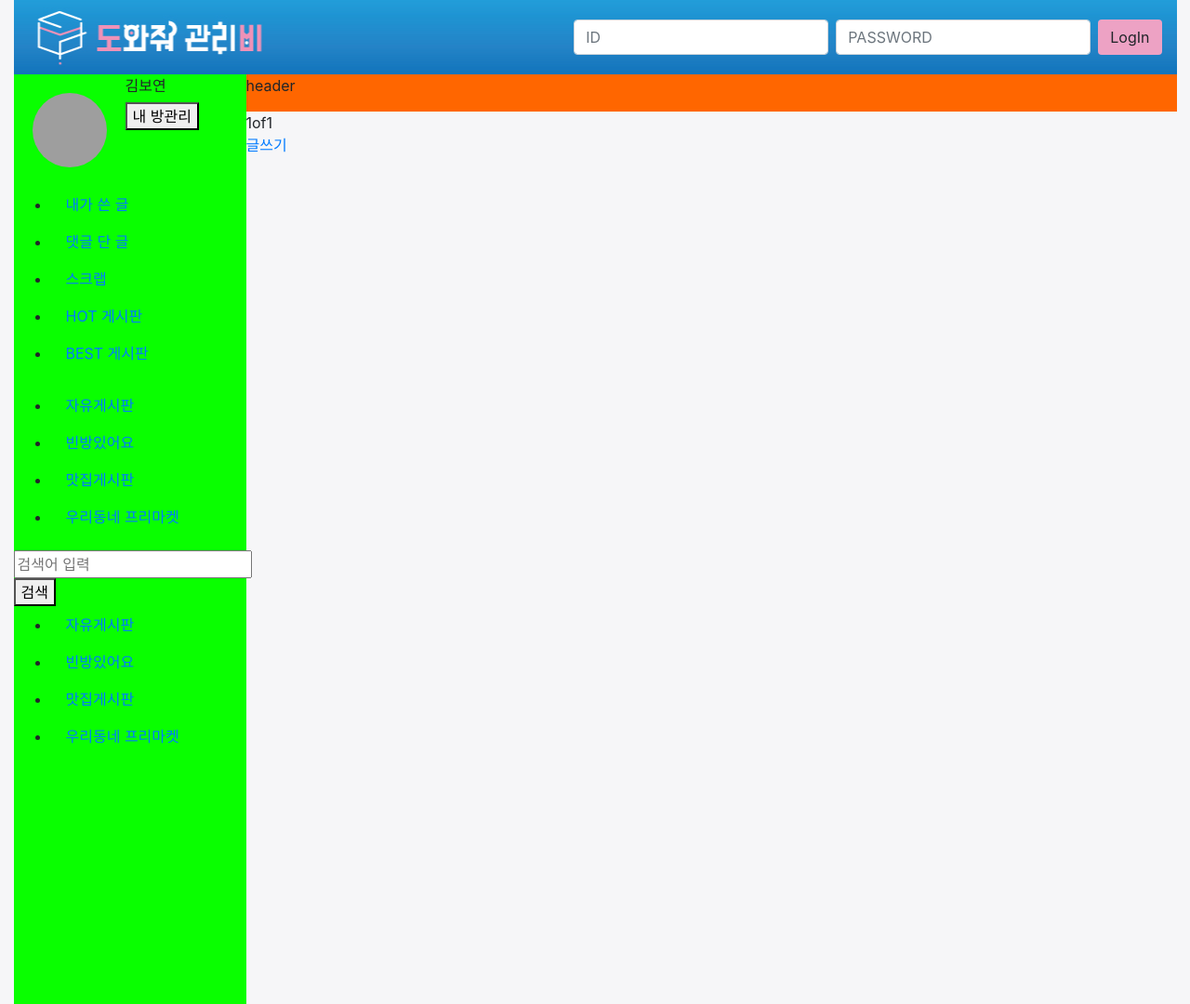
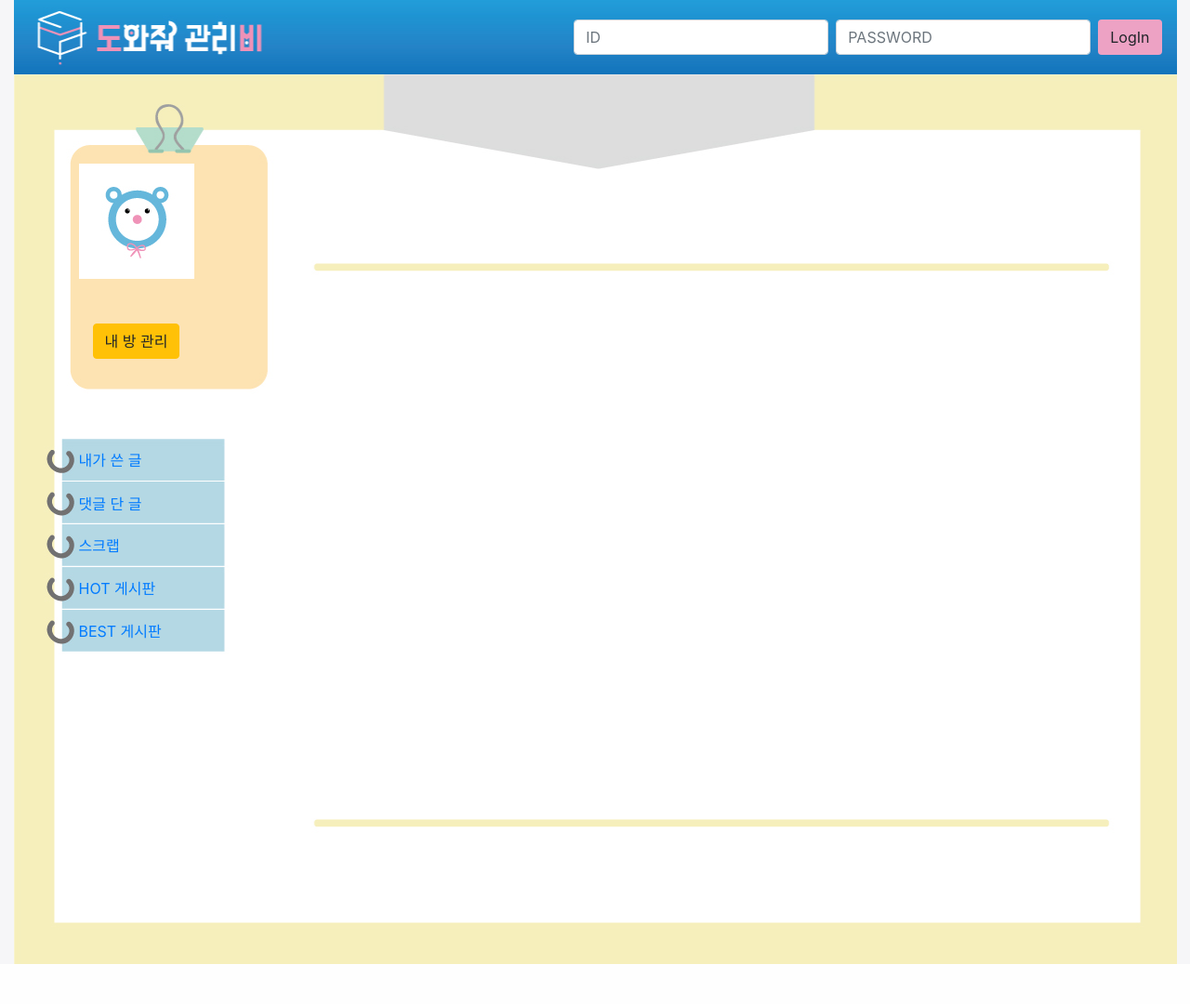
Before and after one commit to houseelfdobby/house-elf-dobby, a Django app: page /board in a window 1280 px wide. Shown: the whole page at 93% size. After the commit the page ends 1037 px from the top, so only its background shows below. Run offline with Django 3.2, Linux system fonts and the light colour scheme; data that the repository does not hold is empty; some libraries are stand-ins or nearby versions; grey boxes are pictures that could not be loaded.

Commit message:
add board background

```diff
--- a/board/templates/board/board_home.html
+++ b/board/templates/board/board_home.html
@@ -2,9 +2,139 @@
 {% load staticfiles %}
 
 {% block content %}
+
+
+<style>
+  .board {
+    width: 100%;
+    height: 957px;
+    background: url("{% static 'img/board_background.jpg' %}");
+    background-size: 100% 100%;
+    display: grid;
+    grid-template-columns: 25% 75%;
+    grid-template-rows: repeat(20, 5%);
+  }
+
+  .dodo {
+    grid-row: 3/5;
+    grid-column: 1/2;
+    margin: auto auto auto 70px;
+  }
+
+  .myroom {
+    grid-row: 6/8;
+    grid-column: 1/2;
+    margin: auto auto auto 85px;
+  }
+
+  .the_writes {
+    grid-row: 9/10;
+    grid-column: 1/2;
+    margin: 20px auto auto 70px;
+  }
+
+  .my_reple {
+    grid-row: 10/11;
+    grid-column: 1/2;
+    margin: 19px auto auto 70px;
+  }
+
+  .scrap {
+    grid-row: 11/12;
+    grid-column: 1/2;
+    margin: 17px auto auto 70px;
+  }
+
+  .hot_post {
+    grid-row: 12/13;
+    grid-column: 1/2;
+    margin: 15px auto auto 70px;
+  }
+
+  .best_post {
+    grid-row: 13/14;
+    grid-column: 1/2;
+    margin: 13px auto auto 70px;
+  }
+
+
+  #header {
+    height: 40px;
+
+  }
+
+  #sidebar {
+    float: left;
+    height: 1000px;
+    width: 250px;
+
+  }
+
+  #content {
+    height: 500px;
+    background: white;
+  }
+
+  #footer {
+    height: 80px;
+    background: #0099ff;
+  }
+
+  .user_profile {
+    height: 120px;
+    padding: 0px 0px 40px 0px;
+  }
+
+  #user_photo {
+    float: left;
+    width: 120px;
+    height: 120px;
+    padding: 20px 20px 20px 20px;
+    border-radius: 50%;
+  }
+
+  #user_name {
+    float: left;
+    width: 100px;
+    padding: 30px 0px 1 0px 20px;
+  }
+
+  #user_room {
+    padding: 30px 0px 0px 20px;
+  }
+</style>
+
+<div class="board">
+  <div class="dodo">
+    <img src="{% static 'img/dodo.jpg' %}">
+  </div>
+  <div class="myroom">
+    <button type="button" class="btn btn-warning">내 방 관리</button>
+  </div>
+  <div class="the_writes">
+    <a href="">내가 쓴 글</a>
+  </div>
+  <div class="my_reple">
+    <a href="">댓글 단 글</a>
+  </div>
+  <div class="scrap">
+    <a href="">스크랩</a>
+  </div>
+  <div class="hot_post">
+    <a href="">HOT 게시판</a>
+  </div>
+  <div class="best_post">
+    <a href="">BEST 게시판</a>
+  </div>
+
+
+
+
+
+  <!--
   <div id="sidebar">
     <div class="user_profile">
-            <div><img id="user_photo" src="{% static 'contents.jpg' %}"  ></div>
+      <div><img id="user_photo" src="{% static 'contents.jpg' %}"></div>
       <div id="user_name">김보연</div>
       <div id="user_room"><button>내 방관리</button></div>
     </div>
@@ -68,38 +198,27 @@
     </div>
 
     <div id="user_write"><a href="{% url 'new' %}">글쓰기</a></div>
-
+-->
 
 
   <!-- Optional JavaScript -->
   <!-- jQuery first, then Popper.js, then Bootstrap JS -->
-    <script src="https://code.jquery.com/jquery-3.3.1.slim.min.js" integrity="sha384-q8i/X+965DzO0rT7abK41JStQIAqVgRVzpbzo5smXKp4YfRvH+8abtTE1Pi6jizo" crossorigin="anonymous"></script>
-    <script src="https://cdnjs.cloudflare.com/ajax/libs/popper.js/1.14.7/umd/popper.min.js" integrity="sha384-UO2eT0CpHqdSJQ6hJty5KVphtPhzWj9WO1clHTMGa3JDZwrnQq4sF86dIHNDz0W1" crossorigin="anonymous"></script>
-    <script src="https://stackpath.bootstrapcdn.com/bootstrap/4.3.1/js/bootstrap.min.js" integrity="sha384-JjSmVgyd0p3pXB1rRibZUAYoIIy6OrQ6VrjIEaFf/nJGzIxFDsf4x0xIM+B07jRM" crossorigin="anonymous"></script>
+  <script src="https://code.jquery.com/jquery-3.3.1.slim.min.js"
+    integrity="sha384-q8i/X+965DzO0rT7abK41JStQIAqVgRVzpbzo5smXKp4YfRvH+8abtTE1Pi6jizo" crossorigin="anonymous">
+  </script>
+  <script src="https://cdnjs.cloudflare.com/ajax/libs/popper.js/1.14.7/umd/popper.min.js"
+    integrity="sha384-UO2eT0CpHqdSJQ6hJty5KVphtPhzWj9WO1clHTMGa3JDZwrnQq4sF86dIHNDz0W1" crossorigin="anonymous">
+  </script>
+  <script src="https://stackpath.bootstrapcdn.com/bootstrap/4.3.1/js/bootstrap.min.js"
+    integrity="sha384-JjSmVgyd0p3pXB1rRibZUAYoIIy6OrQ6VrjIEaFf/nJGzIxFDsf4x0xIM+B07jRM" crossorigin="anonymous">
+  </script>
+
+</div>
 
 
-
-  <style>
-        #header {height:40px;background:#ff6600;}
-        #sidebar {float:left;height:1000px;width:250px;background:#09ff00;}
-        #content {height:500px;background:white;}
-        #footer {height:80px;background:#0099ff;}
-        .user_profile {height: 120px; padding: 0px 0px 40px 0px;}
-        #user_photo {float:left; width: 120px;  height: 120px; padding: 20px 20px 20px 20px;  border-radius: 50%; }
-        #user_name {float:left; width: 100px; padding:30px 0px 1 0px 20px;}
-        #user_room {padding: 30px 0px 0px 20px;}
-
-</style>
-
 <script>
-
-
-
-
   /*$("#slider").mouseover(function(){$("html").toggleclass("open");});
         $("#slider").mouseleave(function(){$("html").toggleclass("close");});*/
-
-
 </script>
 {% endblock %}
 
```
Also changed, not shown: dobby/static/img/board_background.jpg (added), dobby/static/img/dodo.jpg (added). Lines whose indentation alone changed are shown as unchanged.
